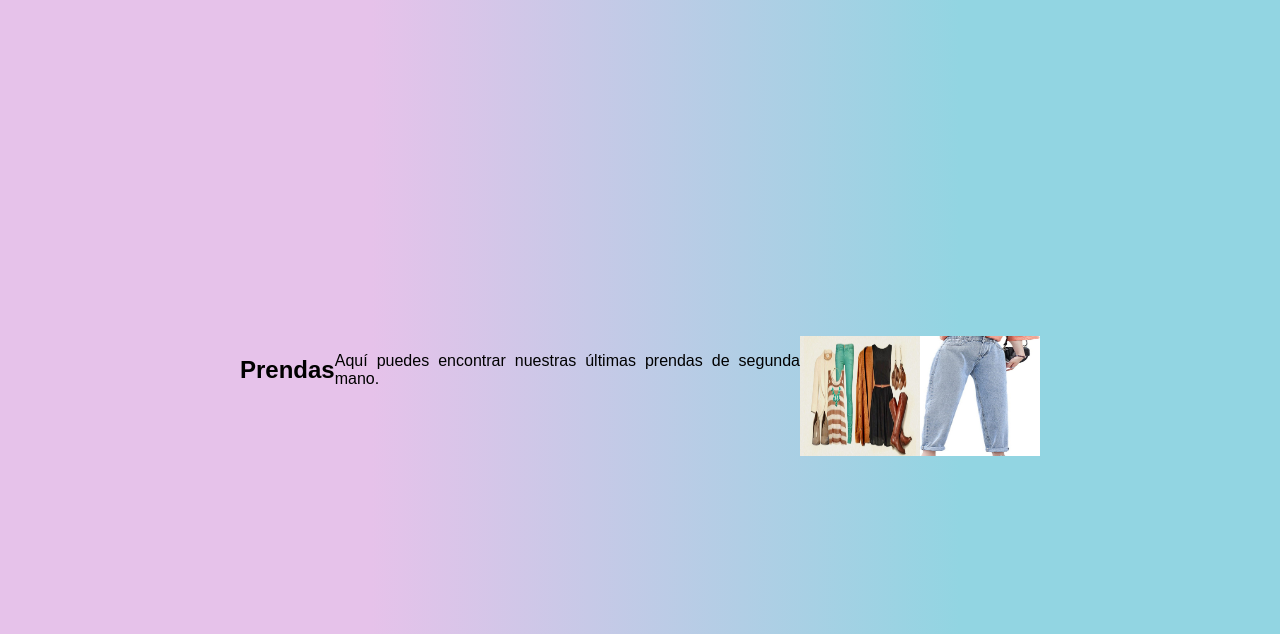
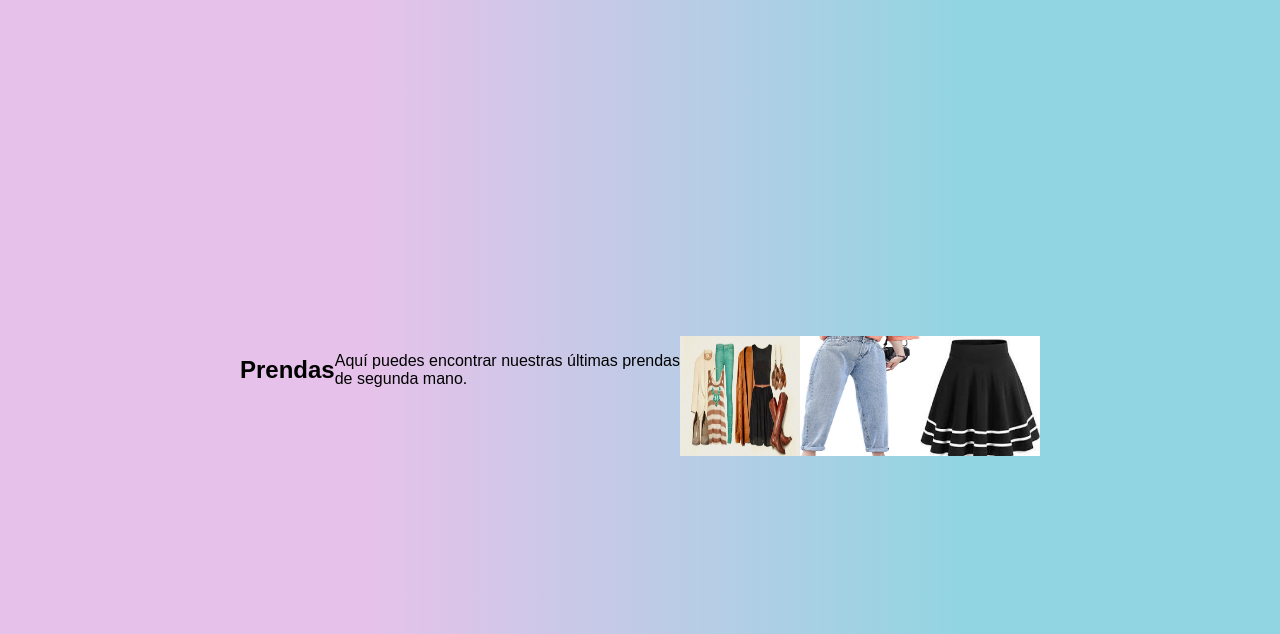
Before and after one commit to EstrellaAbarca97/Sis.Equipo, a plain HTML site: page index.html in a window 1280 px wide. Both pictures are taken after a click on the link "Prendas". Shown: the part 166-800 px from the top of the page. Drawn offline with nearby package versions, Linux system fonts and the light colour scheme; a web font is replaced by a local one.

Commit message:
ACTUALIZACION

```diff
--- a/index.html
+++ b/index.html
@@ -171,6 +171,9 @@
             <div class="imagen-container">
                 <img src="img/pantalon1.jpg" alt="Prendas" width="120px" height="120px">
             </div>
+            <div>
+                <img src="img/a.jpg" alt="Prendas" width="120px" height="120px">
+            </div>
         </div>
     </div>
 
```
Also changed, not shown: img/a.jpg (added).
